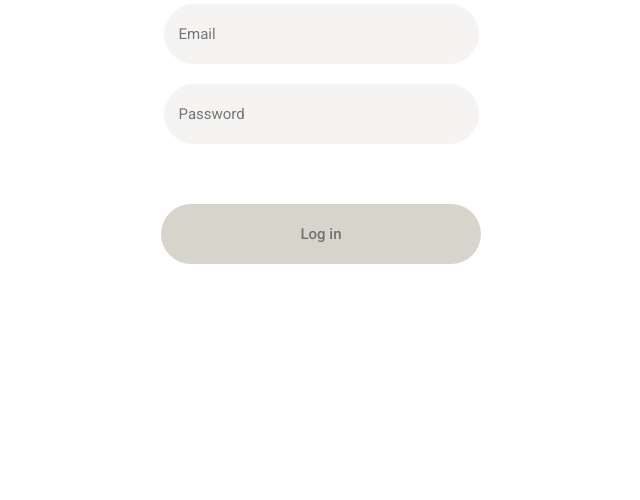
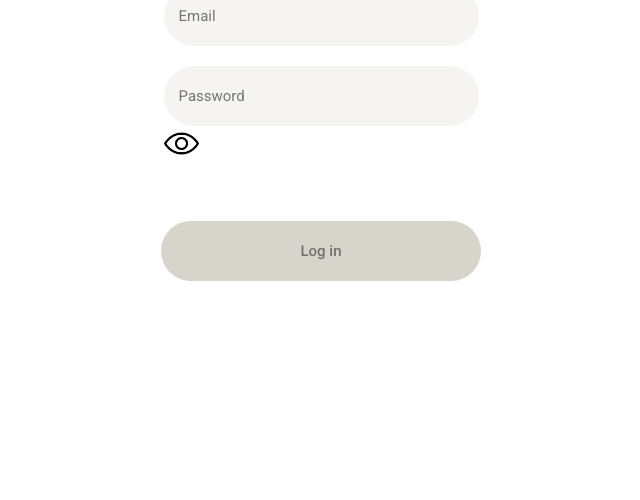
Before and after one commit to marcosgabriel318/screen-login, a plain HTML site: page index.html in a window 1280 px wide. Shown: the part 300-800 px from the top of the page, without its empty margins (319-959 px from the left). Drawn offline with Linux system fonts and the light colour scheme.

Commit message:
Estruturando pastas e arquivos do projeto

```diff
--- a/style.css
+++ b/assets/CSS/style.css
@@ -19,13 +19,15 @@
     align-items: center;
 }
 
-span {
+.login span {
     font-weight: 500;
     font-size: 40px;
     box-sizing: border-box;
 }
 
-input {
+
+.input-box input {
+    display: flex;
     font-size: 15px;
     width: 300px;
     height: 60px;
@@ -36,7 +38,13 @@ input {
     background-color: #F5F4F2;
 }
 
-button {
+.input-box img {
+    display: flex;
+    position: relative;
+    width: 35px;
+}
+
+.login button {
     font-size: 15px;
     font-weight: 500;
     color: #727171;
--- a/index.html
+++ b/index.html
@@ -5,18 +5,24 @@
     <meta name="viewport" content="width=device-width, initial-scale=1.0">
     <link rel="preconnect" href="https://fonts.googleapis.com">
     <link rel="preconnect" href="https://fonts.gstatic.com" crossorigin>
+    <link rel="stylesheet" href="https://cdnjs.cloudflare.com/ajax/libs/font-awesome/6.3.0/css/all.min.css">
     <link href="https://fonts.googleapis.com/css2?family=Roboto:wght@300;400;500&display=swap" rel="stylesheet">
-    <link rel="stylesheet" href="style.css">
+    <link rel="stylesheet" href="assets/css/style.css">
     <title>Login</title>
 </head>
 <body>
     <div class="wrapper">
         <div class="login">
             <span>Login</span>
-            <input type="email" placeholder="Email">
-            <input type="password" placeholder="Password">
+            <div class="input-box">
+                <input type="email" placeholder="Email">
+                <input type="password" placeholder="Password">
+                <!--<div id="toogle"></div> -->
+                <img src="/assets/images/show.png" alt="" srcset="">
+            </div>
             <button class="submit">Log in</button>
         </div>
+
     </div>
 </body>
 </html>
```
Also changed, not shown: assets/images/hide.png (added), assets/images/show.png (added).
